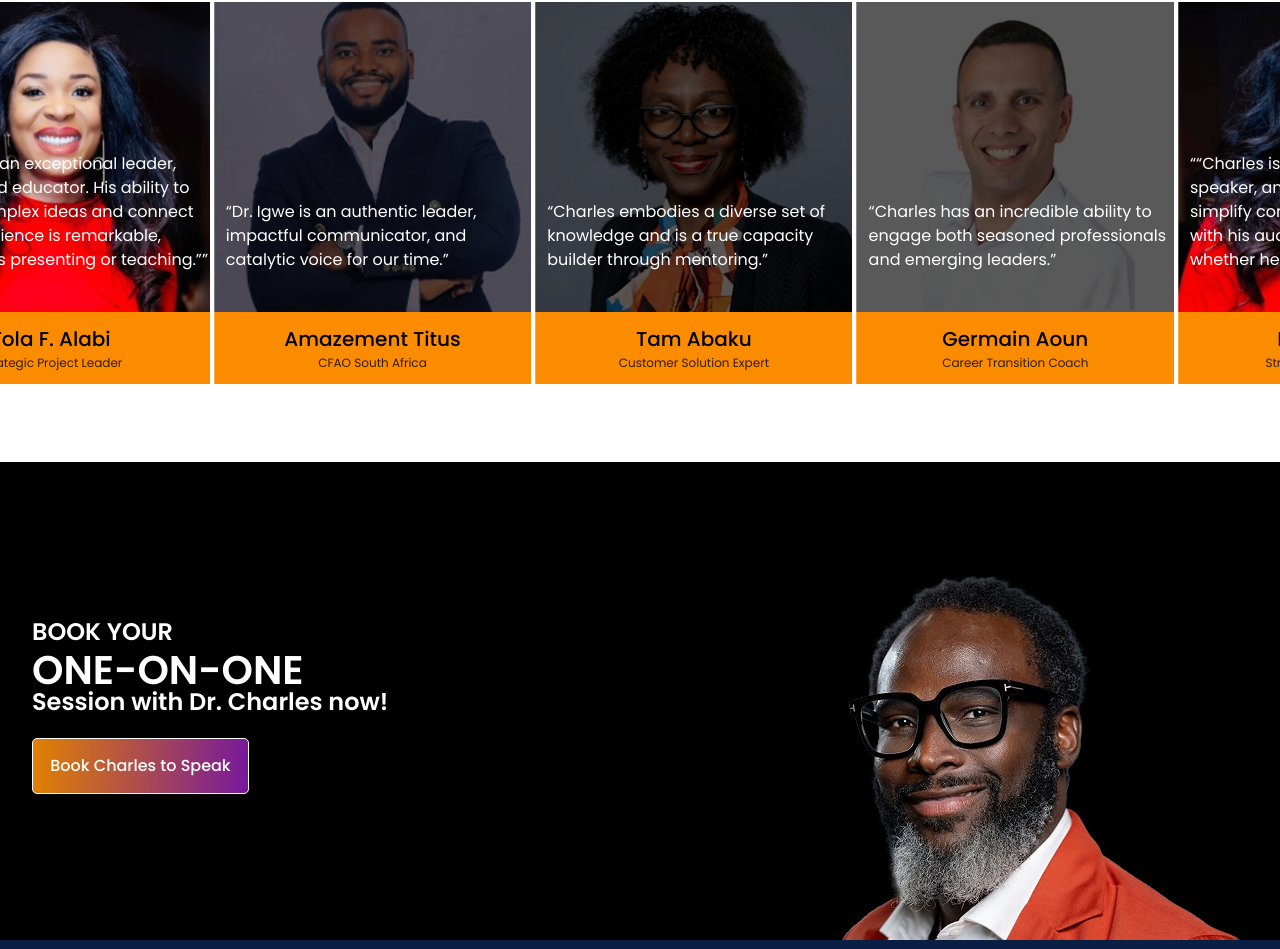
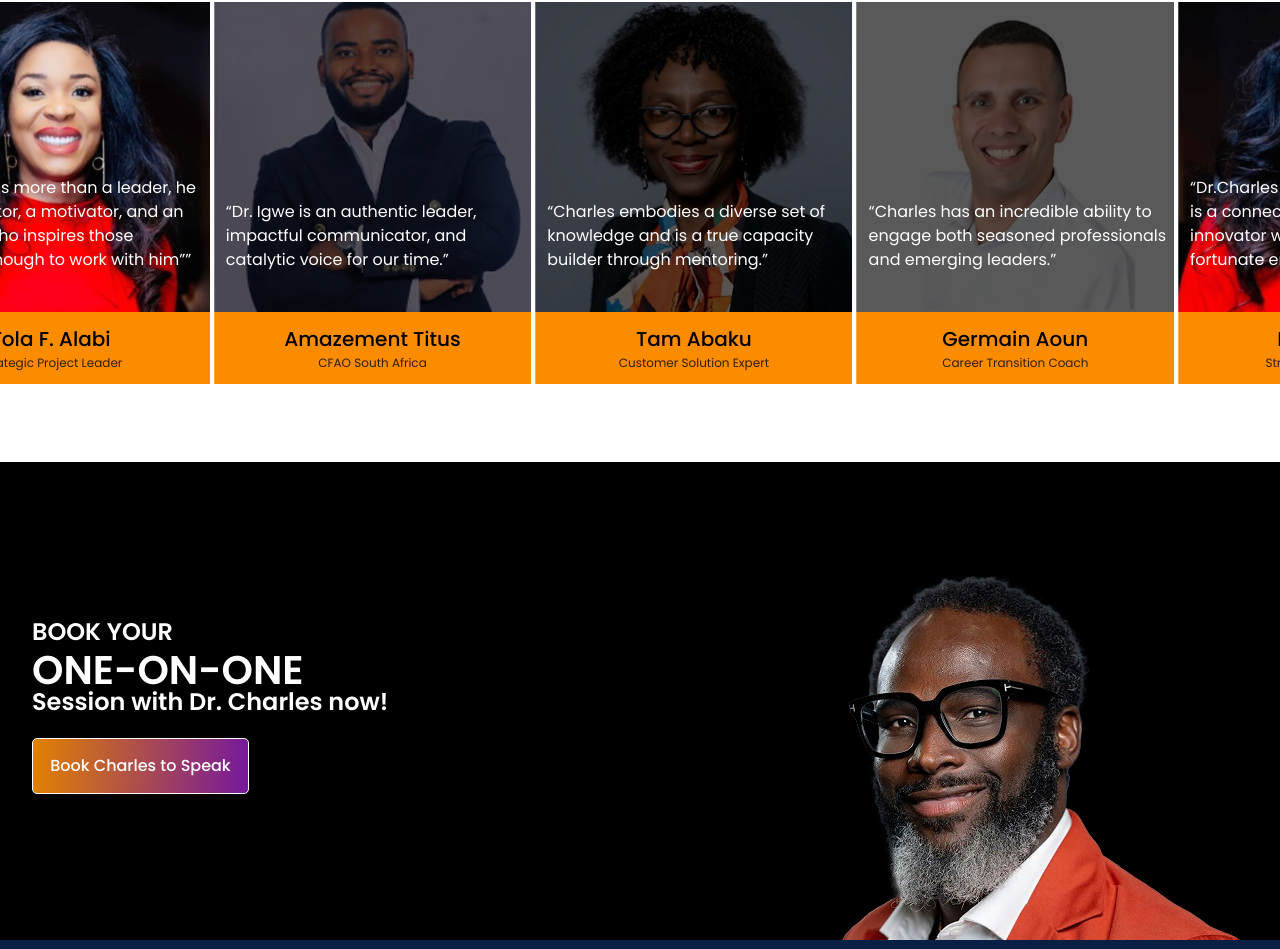
Before and after one commit to Akpcodes636/Dr-charles-igwe, a Next.js app: page / in a window 1280 px wide. Shown: the part 4056-5005 px from the top of the page. Built offline with nearby package versions, Linux system fonts and the light colour scheme; a web font is replaced by a local one.

Commit message:
fixing corrections

```diff
--- a/src/app/components/Footer.tsx
+++ b/src/app/components/Footer.tsx
@@ -76,7 +76,7 @@ const SocialIcons = () => (
       <IoLogoYoutube size={20} color="white" />
     </Link>
      <Link
-    href="https://discord.gg/TtRttaZv"
+    href="https://discord.gg/h3UuHpR5pP"
     target="_blank"
     rel="noopener noreferrer"
   >
--- a/src/app/components/home/Accountability.tsx
+++ b/src/app/components/home/Accountability.tsx
@@ -87,7 +87,7 @@ const Accountability = () => {
               data-aos="fade-left"
               data-aos-delay={200 + AccountabilityText.length * 150}
             >
-              <Link href="https://discord.gg/TtRttaZv" target="_blank" rel="noopener noreferrer">
+              <Link href="https://discord.gg/h3UuHpR5pP" target="_blank" rel="noopener noreferrer">
               <Button type="button" style="danger" css="w-[217px] h-[56px]">
                 Join the Community
               </Button>
--- a/src/app/components/home/Testimonies.tsx
+++ b/src/app/components/home/Testimonies.tsx
@@ -42,7 +42,7 @@ const Testimonies = () => {
     },
     {
       image: "/images/Testimonial-1.jpg",
-      text: "“Charles is an exceptional leader, speaker, and educator. His ability to simplify complex ideas and connect with his audience is remarkable, whether he’s presenting or teaching.”",
+      text: "Dr.Charles is more than a leader, he is a connector, a motivator, and an innovator who inspires those fortunate enough to work with him”",
       name: "Fola F. Alabi",
       role: "Strategic Project Leader",
     },
```
